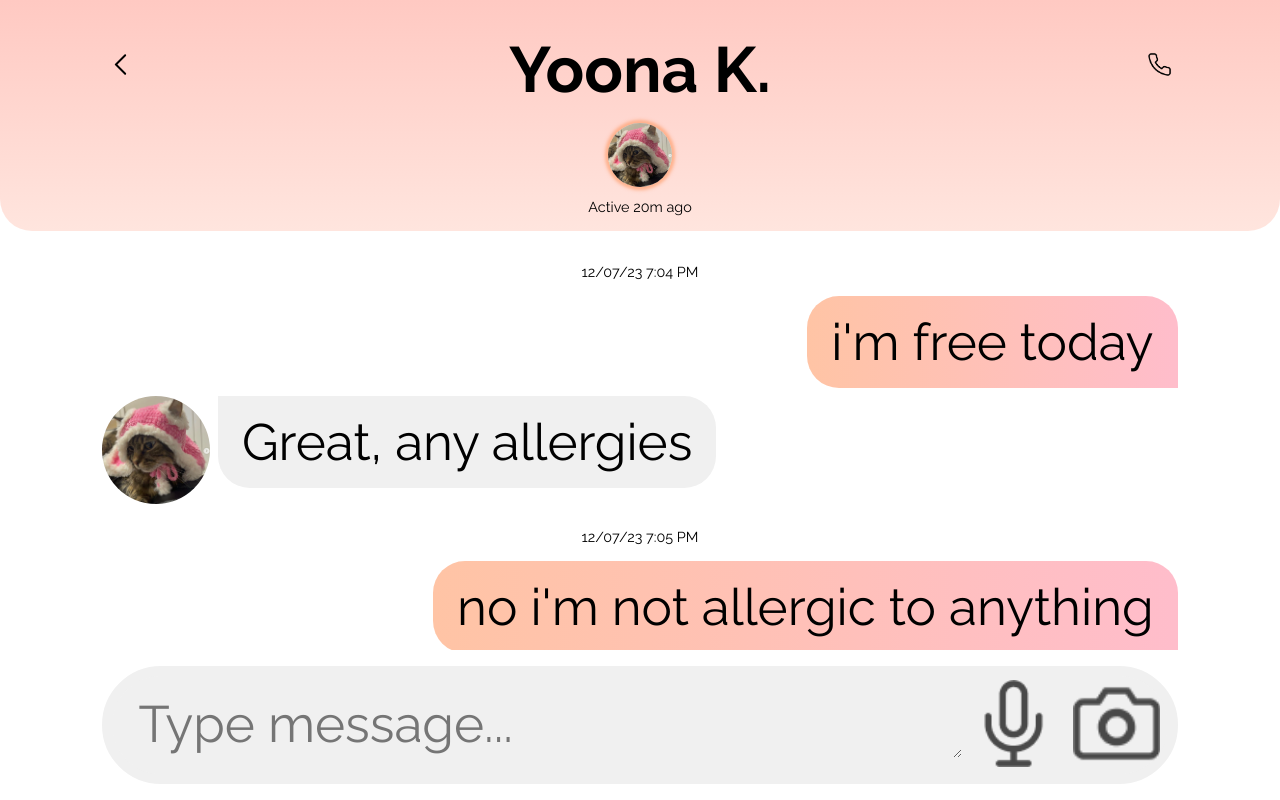
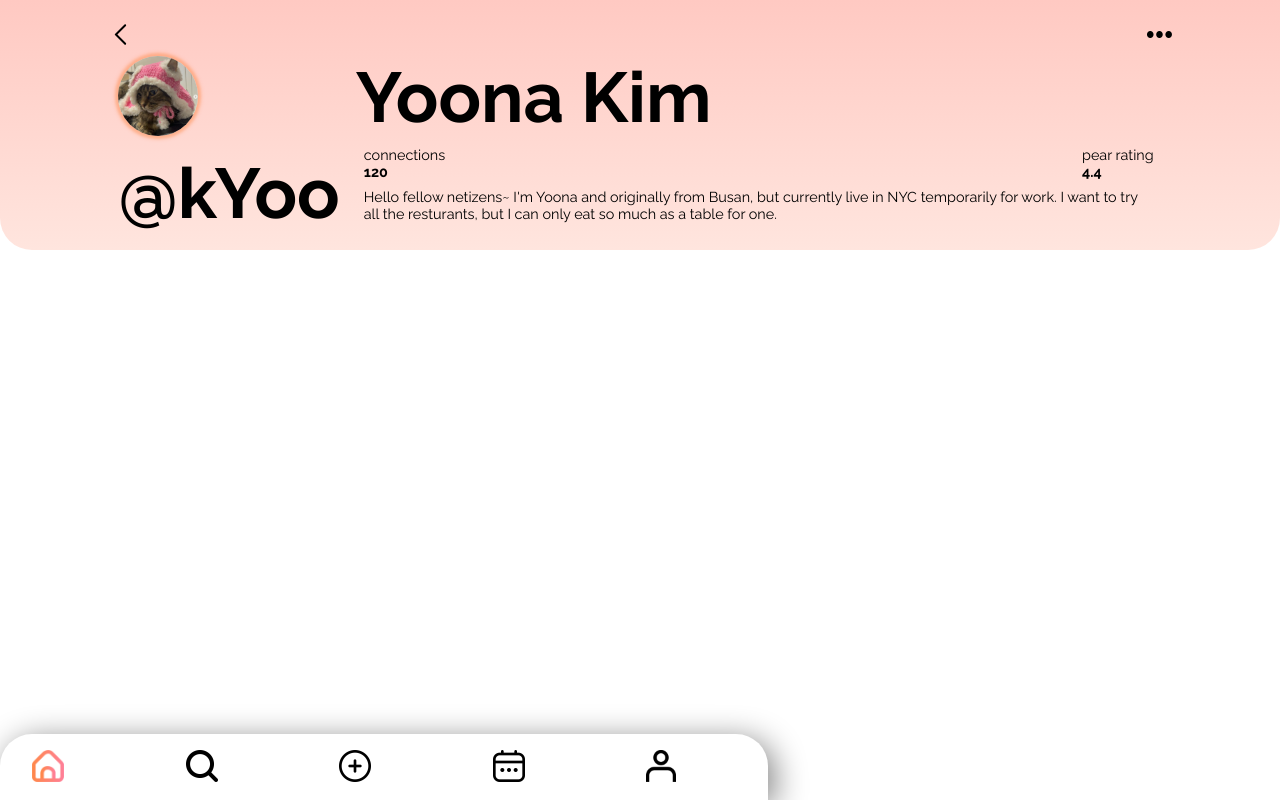
Before and after one commit to anotruong/pear, a React (Create React App) app in the folder client/: page / in a window 1280 px wide. Built offline with nearby package versions, Linux system fonts and the light colour scheme.

Commit message:
profile and date

```diff
--- a/client/src/App.js
+++ b/client/src/App.js
@@ -11,6 +11,7 @@ import Calendar from 'react-calendar';
 import ChatIndex from './pages/chat/index';
 
 import './App.css';
+import ProfilePage from './pages/profilePage';
 
 function App() {
   const [ homeBtn, setHomeBtn ] = useState(true);
@@ -42,9 +43,10 @@ function App() {
       <div className="App">
         {/* {!loginState ? <></> : <LoginPage />} */}
         {/* {!calBtn ? <></> : <CalendarPage />} */}
-        {!searchBtn ? <></> : <SearchPage />}
+        {/* {!searchBtn ? <></> : <SearchPage />} */}
         {/* {!homeBtn ? <></> : <HomePage />} */}
-        <ChatIndex />
+        {/* <ChatIndex /> */}
+        <ProfilePage />
       </div>
     </appContext.Provider>
   );
--- a/client/src/components/dateHandler.js
+++ b/client/src/components/dateHandler.js
@@ -40,7 +40,7 @@ export const dateHandler = (date) => {
   const formattedTime = dateTimeObj.toLocaleTimeString('en-US', { hour12: true, hour: 'numeric', minute: 'numeric'});
 
   // Format date in 'MM/DD/YY' format
-const formattedDate = `${(dateTimeObj.getMonth() + 1).toString().padStart(2, '0')}/${dateTimeObj.getDate().toString().padStart(2, '0')}/${dateTimeObj.getFullYear().toString().substr(-2)}`;
+  const formattedDate = `${(dateTimeObj.getMonth() + 1).toString().padStart(2, '0')}/${dateTimeObj.getDate().toString().padStart(2, '0')}/${dateTimeObj.getFullYear().toString().substr(-2)}`;
 
 
 
@@ -60,3 +60,29 @@ const formattedDate = `${(dateTimeObj.getMonth() + 1).toString().padStart(2, '0'
   }
 
 }
+
+const hourHandler = () => {
+  const dateString1 = '2023-12-20T19:16:27.904Z';
+  // new string
+
+  const dateString2 = '2023-12-20T18:16:27.904Z'; // An hour older than dateString1
+  //replace this string with new string if it's older then the previous time.
+  // If this string is undefined then return the time."
+
+  // Convert strings to Date objects
+  const date1 = new Date(dateString1);
+  const date2 = new Date(dateString2);
+
+  // Calculate the time difference in milliseconds
+  const timeDifference = date1 - date2;
+
+  // Define the threshold for an hour (in milliseconds)
+  const oneHourInMillis = 60 * 60 * 1000;
+
+  // Check if the time difference is approximately an hour (within a certain threshold)
+  if (timeDifference >= oneHourInMillis && timeDifference < oneHourInMillis * 2) {
+    console.log("The second date string is approximately an hour older than the first date string.");
+  } else {
+    console.log("The second date string is not an hour older than the first date string, or the time difference is not within an hour.");
+  }
+}
--- /dev/null
+++ b/client/src/pages/profilePage.js
@@ -0,0 +1,108 @@
+import React, {
+  useEffect,
+  useState
+} from 'react';
+import NaviBar from '../components/naviBar.js';
+
+// import './chat/chat.css'
+import tempPic from '../images/tempPP.png';
+import './stylesheets/profilePage.css'
+
+const ProfilePage = () => {
+  /* This page is to display the profiles of other users.
+
+  PROBLEM:
+    - Displays other users' profiles
+
+  EXPLICIT:
+    - Display:
+      - Icon
+      - UserName
+      - # of connections
+      - rating by other users
+      - Short Bio
+      - Open Invites started by Users
+      - Archived Invites
+    - Buttons
+      - Chat
+      - Connect
+      - Navi bar at the bottom
+
+  IMPLICIT:
+    - Rating:
+      - At the end of the timed event, the users have a chance to rate the platonic date.
+    - # of Connections
+      -
+    - Connect and Chat btns
+      - What does it mean to connect and how is that different from chat?
+
+  DATA: What the arg is and the return is
+
+  ALGO:
+
+  ACCESS:
+    - How can the user access the profile page?
+      - click on the Icon of the user
+
+  */
+
+  return (
+    <div className="profilePage-container">
+      <div className='profilePage-flex'>
+        <div id='pink-container'>
+          {/* information about the profile */}
+          <div id='chatHeader-flex'>
+            <div className='btn-container'>
+              <button id='backBtn' />
+            </div>
+            {/* <h4 id='chats'>Yoona K.</h4> */}
+            <div className='btn-container'>
+              <button id='expandBtn' />
+            </div>
+          </div>
+          <div id='chatHeader-flex'>
+            <div className='profileInfo-container'>
+              <div className='icon-container'>
+                {/* photo and name */}
+                <img src={tempPic} className='profileIcon'/>
+                <h3 id='username'>@kYoo</h3>
+
+              </div>
+              <div className='info-container'>
+                <div className='info-flex'>
+                  <h3 id='fullName'>Yoona Kim</h3>
+                  <div className='ratings-flex'>
+                    <div className='connections-container'>
+                      connections
+                      <div className='ratings'
+                      id='numOfConnect'>
+                        120
+                      </div>
+                    </div>
+
+                    <div className='pearReviews-container'>
+                      pear rating
+                      <div className='ratings' id='numOfPReviews'>
+                        4.4
+                      </div>
+                    </div>
+
+                  </div>
+                  <div className='aboutMe-container'>
+                    Hello fellow netizens~ I'm Yoona and originally from Busan, but currently live in NYC temporarily for work. I want to try all the resturants, but I can only eat so much as a table for one.
+                  </div>
+                </div>
+              </div>
+            </div>
+          </div>
+        </div>
+        <div className='activity-container'>
+          {/* display active and archived invitations */}
+        </div>
+        <NaviBar />
+      </div>
+    </div>
+  )
+}
+
+export default ProfilePage;
--- /dev/null
+++ b/client/src/pages/stylesheets/profilePage.css
@@ -0,0 +1,83 @@
+.profile-container {
+  display: flex;
+  flex-direction: column;
+  align-items: center;
+  /* align-content: center; */
+  flex-wrap: nowrap;
+  height: 100%;
+  width: 100%;
+  background-color: white;
+}
+
+.profilePage-flex {
+  display: flex;
+  flex-flow: column;
+  height: 100vh;
+}
+
+.profileInfo-container {
+  display: inline-flex;
+  flex-direction: row;
+  justify-content: space-between;
+  flex-wrap: nowrap;
+  width: 100%;
+  padding: 0rem 1rem;
+}
+
+.profileHeader-flex {
+  display: inline-flex;
+  align-items: center;
+  flex-direction: row;
+  width: 100%;
+  justify-content: space-between;
+}
+
+.activity-container {
+  flex: 1 1 auto;
+  max-width: -webkit-fill-available;
+}
+
+img.profileIcon {
+  display: block;
+  width: 5rem;
+  height: auto;
+  border-radius: 50%;
+  position: relative;
+  box-shadow: 0 0 .2rem .2rem rgba(255, 137, 72, .5);
+}
+
+h3.username {
+  font-size: 4.5vw;
+  font-weight: bold;
+  background: -webkit-linear-gradient(180deg, #FF7A97, #FF8948);
+  -webkit-background-clip: text;
+  -webkit-text-fill-color: transparent;
+  margin: 0rem;
+}
+
+h3#fullName {
+  margin: 0rem;
+  text-align: left;
+}
+
+.icon-container {
+  width: fit-content;
+  margin: 0rem 1rem 0rem 0rem;
+}
+
+.ratings-flex {
+  display: flex;
+  flex-direction: row;
+  justify-content: space-between;
+  margin: .5rem;
+}
+
+.ratings {
+  font-weight: bold;
+  text-align: left;
+}
+
+.aboutMe-container {
+  text-align: left;
+  margin: .5rem;
+}
```
